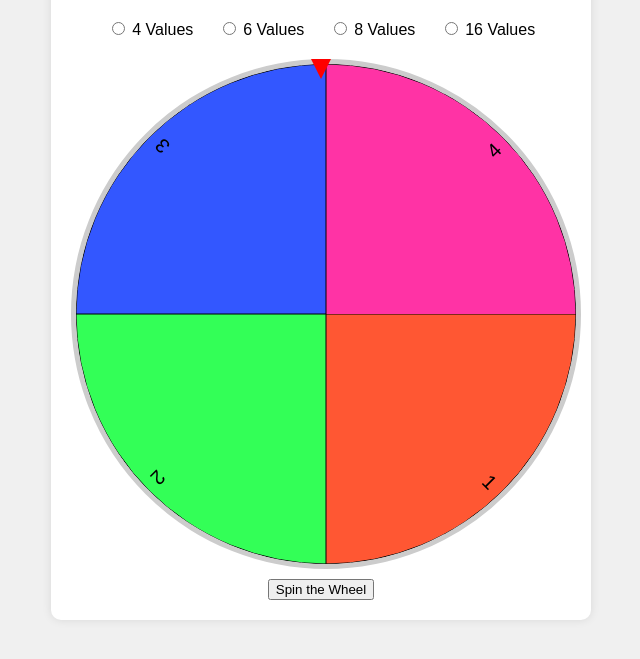
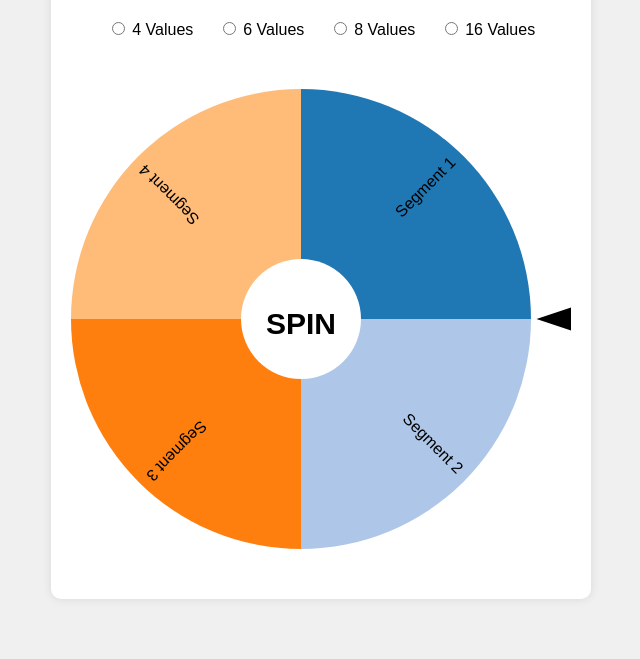
Before and after one commit to juseppee/blockchain_lab, a plain HTML site: page index.html in a window 1280 px wide. Shown: the part 109-768 px from the top of the page, without its empty margins (319-959 px from the left). Drawn offline with nearby package versions, Linux system fonts and the light colour scheme.

Commit message:
wheel_part

```diff
--- a/index.html
+++ b/index.html
@@ -24,13 +24,13 @@
             </label>
         </div>
         <div class="wheel-container">
-            <canvas id="wheel" width="500" height="500"></canvas>
+            <div id="chart"></div>
             <div class="pointer"></div>
         </div>
-        <button id="spin">Spin the Wheel</button>
         <div id="result"></div>
     </div>
 
+    <script src="https://d3js.org/d3.v3.min.js"></script>
     <script src="script.js"></script>
 </body>
 </html>
--- a/script.js
+++ b/script.js
@@ -1,95 +1,136 @@
 document.addEventListener('DOMContentLoaded', function() {
-    const wheelCanvas = document.getElementById('wheel');
-    const ctx = wheelCanvas.getContext('2d');
-    const spinButton = document.getElementById('spin');
+    const padding = {top: 20, right: 40, bottom: 0, left: 0};
+    const w = 500 - padding.left - padding.right;
+    const h = 500 - padding.top - padding.bottom;
+    const r = Math.min(w, h) / 2;
+    let rotation = 0;
+    let oldrotation = 0;
+    let picked = 100000;
+    let oldpick = [];
+    const color = d3.scale.category20();
+
+    let currentSegments = 4;
     const resultDiv = document.getElementById('result');
-    let currentSegments = 4;
-    let currentRotation = 0;
+
+    const svg = d3.select('#chart')
+        .append("svg")
+        .data([[]])
+        .attr("width",  w + padding.left + padding.right)
+        .attr("height", h + padding.top + padding.bottom);
+
+    const container = svg.append("g")
+        .attr("class", "chartholder")
+        .attr("transform", "translate(" + (w / 2 + padding.left) + "," + (h / 2 + padding.top) + ")");
+
+    const vis = container.append("g");
+
+    const pie = d3.layout.pie().sort(null).value(function(d) { return 1; });
+
+    const arc = d3.svg.arc().outerRadius(r);
 
     function drawWheel(segments) {
-        const angleStep = 2 * Math.PI / segments;
-        const colors = ['#FF5733', '#33FF57', '#3357FF', '#FF33A5', '#FFFF33', '#33FFF6', '#FF8233', '#8D33FF'];
+        const data = Array.from({length: segments}, (_, i) => ({
+            label: `Segment ${i + 1}`,
+            value: i + 1,
+        }));
 
-        ctx.clearRect(0, 0, wheelCanvas.width, wheelCanvas.height);
+        svg.data([data]);
 
-        for (let i = 0; i < segments; i++) {
-            ctx.beginPath();
-            ctx.moveTo(wheelCanvas.width / 2, wheelCanvas.height / 2);
-            ctx.arc(wheelCanvas.width / 2, wheelCanvas.height / 2, wheelCanvas.width / 2, i * angleStep, (i + 1) * angleStep);
-            ctx.fillStyle = colors[i % colors.length];
-            ctx.fill();
-            ctx.stroke();
-            ctx.closePath();
+        const arcs = vis.selectAll("g.slice")
+            .data(pie(data))
+            .enter()
+            .append("g")
+            .attr("class", "slice");
 
-            ctx.save();
-            ctx.translate(wheelCanvas.width / 2, wheelCanvas.height / 2);
-            ctx.rotate((i + 0.5) * angleStep);
-            ctx.textAlign = "right";
-            ctx.fillStyle = "#000";
-            ctx.font = "20px Arial";
-            ctx.fillText(i + 1, wheelCanvas.width / 2 - 10, 10);
-            ctx.restore();
+        arcs.append("path")
+            .attr("fill", (d, i) => color(i))
+            .attr("d", arc);
+
+        arcs.append("text")
+            .attr("transform", function(d) {
+                d.innerRadius = 0;
+                d.outerRadius = r;
+                d.angle = (d.startAngle + d.endAngle) / 2;
+                return `rotate(${d.angle * 180 / Math.PI - 90})translate(${d.outerRadius - 10})`;
+            })
+            .attr("text-anchor", "end")
+            .text((d, i) => data[i].label);
+
+        container.on("click", spin);
+
+        svg.append("g")
+            .attr("transform", `translate(${w + padding.left + padding.right}, ${(h / 2) + padding.top})`)
+            .append("path")
+            .attr("d", `M-${r * .15},0L0,${r * .05}L0,-${r * .05}Z`)
+            .style({"fill":"black"});
+
+        container.append("circle")
+            .attr("cx", 0)
+            .attr("cy", 0)
+            .attr("r", 60)
+            .style({"fill":"white","cursor":"pointer"});
+
+        container.append("text")
+            .attr("x", 0)
+            .attr("y", 15)
+            .attr("text-anchor", "middle")
+            .text("SPIN")
+            .style({"font-weight":"bold", "font-size":"30px"});
     }
 
-        // Draw the arrow at the bottom right (at 5 o'clock position)
-        ctx.save();
-        ctx.translate(wheelCanvas.width / 2, wheelCanvas.height / 2);
-        ctx.rotate(Math.PI / 4);  // Rotate to 45 degrees
-        ctx.translate(0, -wheelCanvas.width / 2 - 10);
-        ctx.beginPath();
-        ctx.moveTo(-10, -10);
-        ctx.lineTo(10, -10);
-        ctx.lineTo(0, 0);
-        ctx.closePath();
-        ctx.fillStyle = "red";
-        ctx.fill();
-        ctx.restore();
+    function spin() {
+        container.on("click", null);
+
+        if (oldpick.length === currentSegments) {
+            container.on("click", null);
+            return;
         }
 
-    function spinWheel() {
-        const spinAngle = Math.random() * 360 + 720; // Spin at least 2 full rounds
-        const duration = 3000; // Spin for 3 seconds
-        const start = performance.now();
+        const ps = 360 / currentSegments;
+        const rng = Math.floor((Math.random() * 1440) + 360);
 
-        function animate(now) {
-            const elapsed = now - start;
-            const easeOutCubic = t => (--t) * t * t + 1;
-            const progress = easeOutCubic(Math.min(elapsed / duration, 1));
-            const angle = progress * spinAngle + currentRotation;
-            currentRotation = angle % 360;
+        rotation = (Math.round(rng / ps) * ps);
 
-            ctx.clearRect(0, 0, wheelCanvas.width, wheelCanvas.height);
-            ctx.save();
-            ctx.translate(wheelCanvas.width / 2, wheelCanvas.height / 2);
-            ctx.rotate(currentRotation * Math.PI / 180);
-            ctx.translate(-wheelCanvas.width / 2, -wheelCanvas.height / 2);
-            drawWheel(currentSegments);
-            ctx.restore();
+        picked = Math.round(currentSegments - (rotation % 360) / ps);
+        picked = picked >= currentSegments ? (picked % currentSegments) : picked;
 
-            if (elapsed < duration) {
-                requestAnimationFrame(animate);
+        if (oldpick.indexOf(picked) !== -1) {
+            spin();
+            return;
         } else {
-                const finalAngle = (currentRotation % 360) * Math.PI / 180;
-                const segmentAngle = 2 * Math.PI / currentSegments;
-                const winningSegment = (currentSegments - Math.floor((finalAngle + segmentAngle / 2) / segmentAngle)) % currentSegments + 1;
-                resultDiv.innerText = `Winning Segment: ${winningSegment}`;
-            }
+            oldpick.push(picked);
         }
 
-        requestAnimationFrame(animate);
+        rotation += 90 - Math.round(ps / 2) + (Math.random() * ps - ps / 2); // добавляем случайное смещение
+
+        vis.transition()
+            .duration(15000) // Увеличиваем продолжительность для уменьшения скорости
+            .attrTween("transform", rotTween)
+            .each("end", function() {
+                d3.select(".slice:nth-child(" + (picked + 1) + ") path");
+                resultDiv.innerText = `Winning Segment: ${picked + 1}`;
+                oldrotation = rotation;
+                container.on("click", spin);
+            });
+    }
+
+    function rotTween(to) {
+        const i = d3.interpolate(oldrotation % 360, rotation);
+        return function(t) {
+            return `rotate(${i(t)})`;
+        };
     }
 
     document.querySelectorAll('input[name="wheel-options"]').forEach(radio => {
-        radio.addEventListener('change', (event) => {
+        radio.addEventListener('change', event => {
             currentSegments = parseInt(event.target.value);
-            currentRotation = 0; // Reset the angle to 0 to point to the first segment
+            oldpick = [];
+            rotation = 0;
+            oldrotation = 0;
+            vis.selectAll('*').remove();
             drawWheel(currentSegments);
         });
     });
 
-    spinButton.addEventListener('click', spinWheel);
-
-    // Initial draw
-    currentRotation = 0; // Ensure initial angle is set to 0
     drawWheel(currentSegments);
 });
--- a/styles.css
+++ b/styles.css
@@ -24,21 +24,3 @@ body {
     width: 500px;
     height: 500px;
 }
-
-#wheel {
-    border: 5px solid #ccc;
-    border-radius: 50%;
-}
-
-.pointer {
-    position: absolute;
-    top: 50%;
-    left: 50%;
-    width: 0;
-    height: 0;
-    margin-top: -250px;
-    margin-left: -10px;
-    border-style: solid;
-    border-width: 20px 10px 0;
-    border-color: #f00 transparent transparent;
-}
```
Lines whose indentation alone changed are shown as unchanged.
